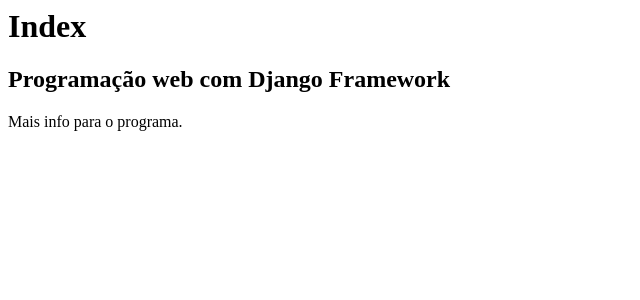
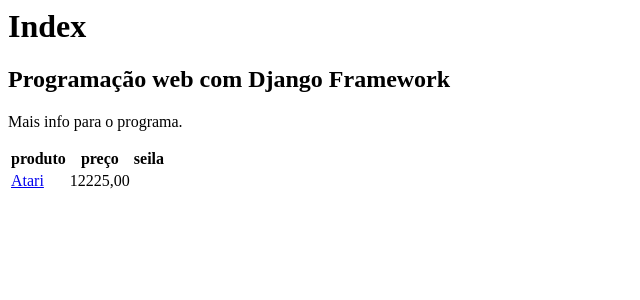
Before and after one commit to igor-kevin/Django-Framework-B-sico, a Django app: page / in a window 1280 px wide. Shown: the top 300 px of the page, without its empty margins (0-640 px from the left). Run offline with Django 5.2, Linux system fonts and the light colour scheme; data comes from the database, SQL or seed files in the repository; both versions use the stored data as it was after the commit.

Commit message:
Commit django banco de dados no template Básico

```diff
--- a/core/templates/index.html
+++ b/core/templates/index.html
@@ -9,5 +9,33 @@
     <h1>Index</h1>
     <h2>{{curso}}</h2>
     <p>{{info}}</p>
+    <table>
+        <thead>
+            <tr>
+                <th>
+                    produto
+                </th>
+                <th>
+                    preço
+                </th>
+                <th>
+                    seila
+
+                </th>
+            </tr>
+        </thead>
+        <tbody>
+    {% for produto in produtos%}
+        <tr>
+            <td><a href="{% url 'produto' produto.id %}">
+                {{produto.nome}}
+            </a>
+            </td>
+            <td>{{produto.preco}}</td>
+        </tr>
+    {% endfor %}
+        </tbody>
+    </table>
+
 </body>
 </html>
--- a/core/urls.py
+++ b/core/urls.py
@@ -1,8 +1,9 @@
 from django.urls import path
-from .views import index, contato
+from .views import index, contato, produto
 
 
 urlpatterns = [
-    path('', index),
-    path('contato', contato),
+    path('', index, name='index'),
+    path('contato', contato, name='contato'),
+    path('produto/<int:pk>', produto, name='produto')
 ]
--- a/core/views.py
+++ b/core/views.py
@@ -1,13 +1,24 @@
 from django.shortcuts import render
+from core.models import Produto
 
 
 def index(request) -> render:
+    produtos = Produto.objects.all()
     context = {
         'curso': 'Programação web com Django Framework',
-        'info': 'Mais info para o programa.'
+        'info': 'Mais info para o programa.',
+        'produtos': produtos
     }
     return render(request, 'index.html', context)
 
 
 def contato(request) -> render:
     return render(request, 'contato.html')
+
+
+def produto(request, pk) -> render:
+    prod = Produto.objects.get(id=pk)
+    context = {
+        'produto': prod
+    }
+    return render(request, 'produto.html', context=context)
--- a/django1/settings.py
+++ b/django1/settings.py
@@ -116,7 +116,8 @@ USE_TZ = True
 # Static files (CSS, JavaScript, Images)
 # https://docs.djangoproject.com/en/5.1/howto/static-files/
 
-STATIC_URL = 'static/'
+STATIC_URL = 'static/'  # Usado durante o desenvolvimento !
+STATIC_ROOT = Path(BASE_DIR, 'staticfiles')  # Usado durante a produção !
 
 # Default primary key field type
 # https://docs.djangoproject.com/en/5.1/ref/settings/#default-auto-field
```
Also changed, not shown: core/templates/produto.html (added, +28 -0 lines), db.sqlite3.
